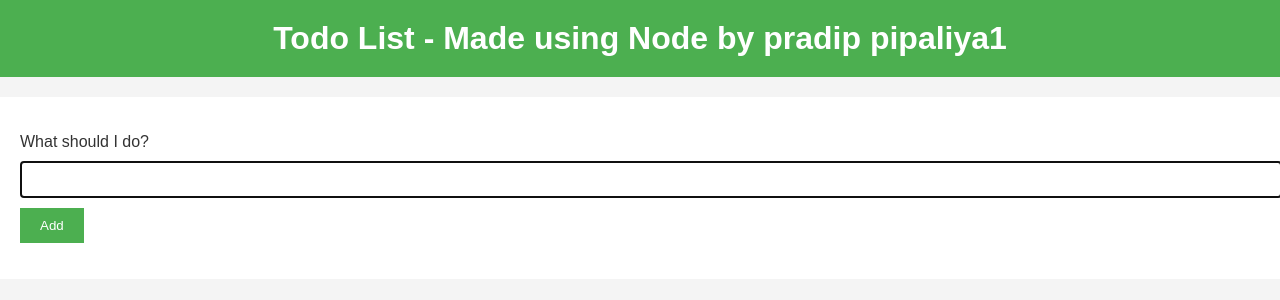
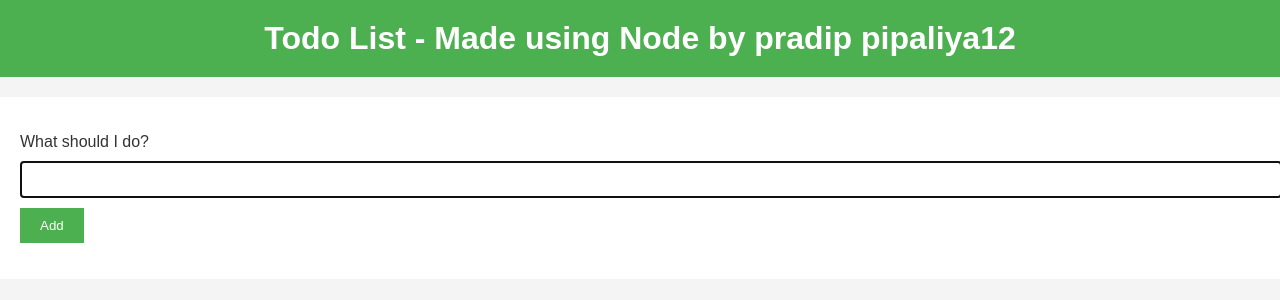
Before and after one commit to Pradip-Inventyv/CI-CD, a Node server app: page /todo in a window 1280 px wide. Shown: the top 300 px of the page. Run offline with Node 20, Linux system fonts and the light colour scheme.

Commit message:
2nd commit

```diff
--- a/views/todo.ejs
+++ b/views/todo.ejs
@@ -89,7 +89,7 @@
     </head>
 
     <body>
-        <h1>Todo List - Made using Node by pradip pipaliya1</h1>
+        <h1>Todo List - Made using Node by pradip pipaliya12</h1>
         <ul>
             <% todolist.forEach(function(todo, index) { %>
             <li>
```
